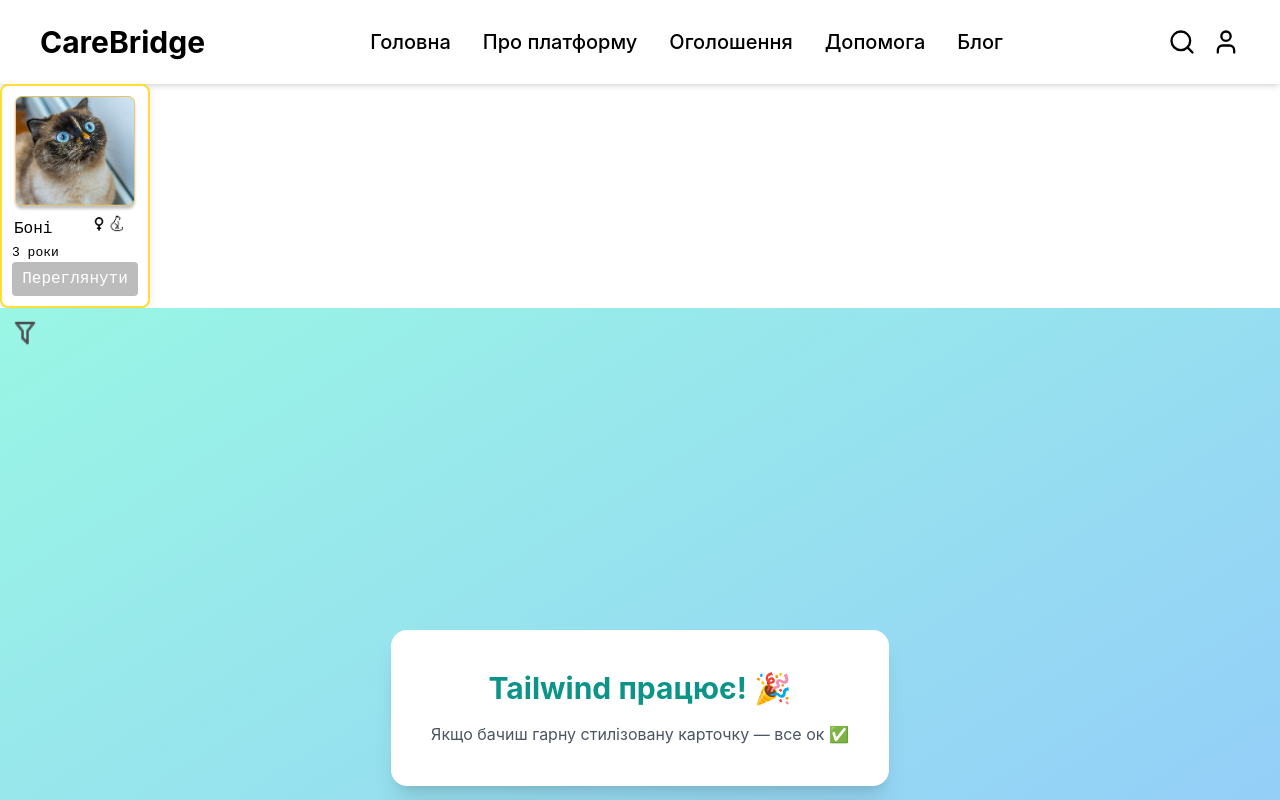
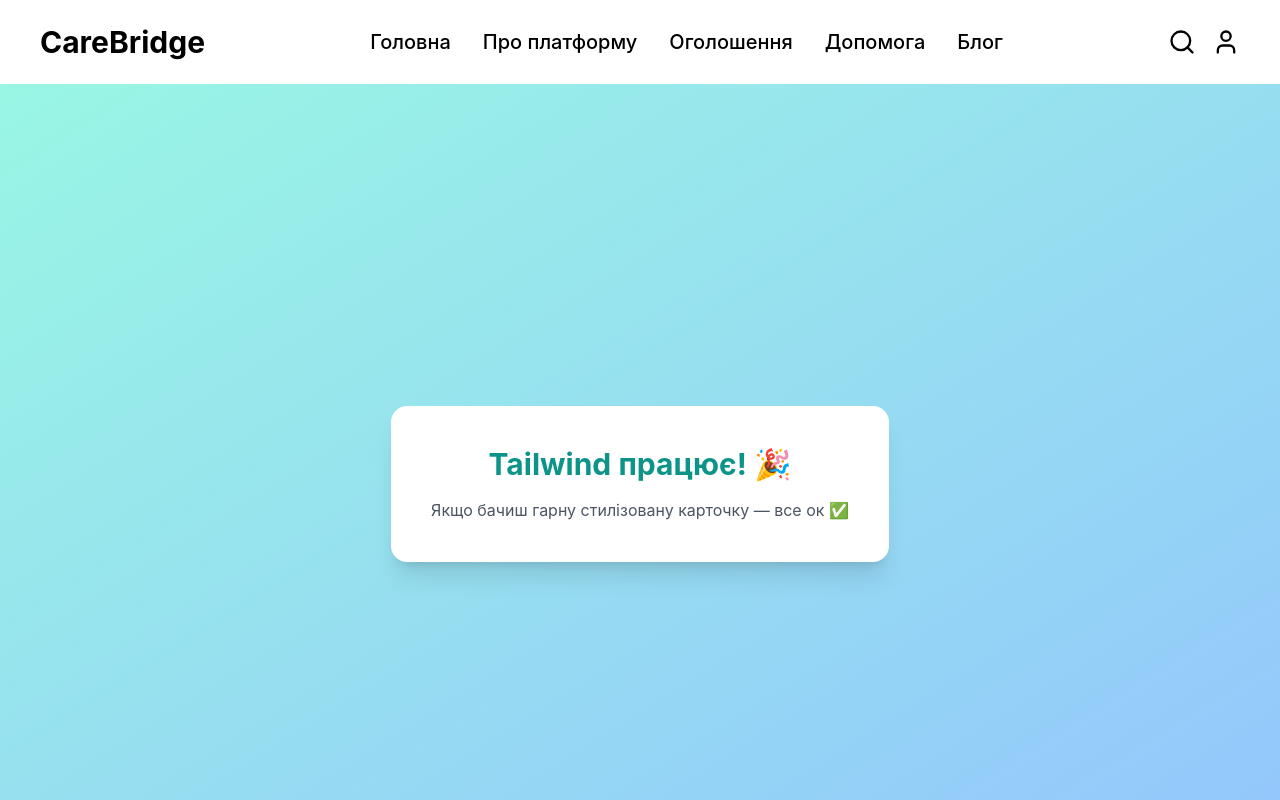
Before and after one commit to Viktoria-Kibit/CareBridge, a React (Create React App) app: page / in a window 1280 px wide. Shown: the top 800 px of the page. Built offline with nearby package versions, Linux system fonts and the light colour scheme.

Commit message:
refactor: removed wrong lines
I used those lines to test my code

```diff
--- a/src/routes/AppRoutes.jsx
+++ b/src/routes/AppRoutes.jsx
@@ -3,14 +3,12 @@ import Home from "../pages/Home/Home";
 import Header from "../components/Header/Header";
 import Footer from "../components/Footer/Footer";
 
-import AdCard from "../components/AdCard/AdCard";
-import Search from "../components/Search/Search";
 
 const AppRoutes = () => (
   <BrowserRouter>
     <Header /> {/* Додаємо Header тут */}
-    <AdCard name="Боні" sex="female" age={3} rate = {5} visiting={20} /> {}
-    <Search />
+    {/* <AdCard name="Боні" sex="female" age={3} rate = {5} visiting={20} /> {} */}
+    {/* <Search /> */}
     <Routes>
       <Route path="/" element={<Home />} />
     </Routes>
```
